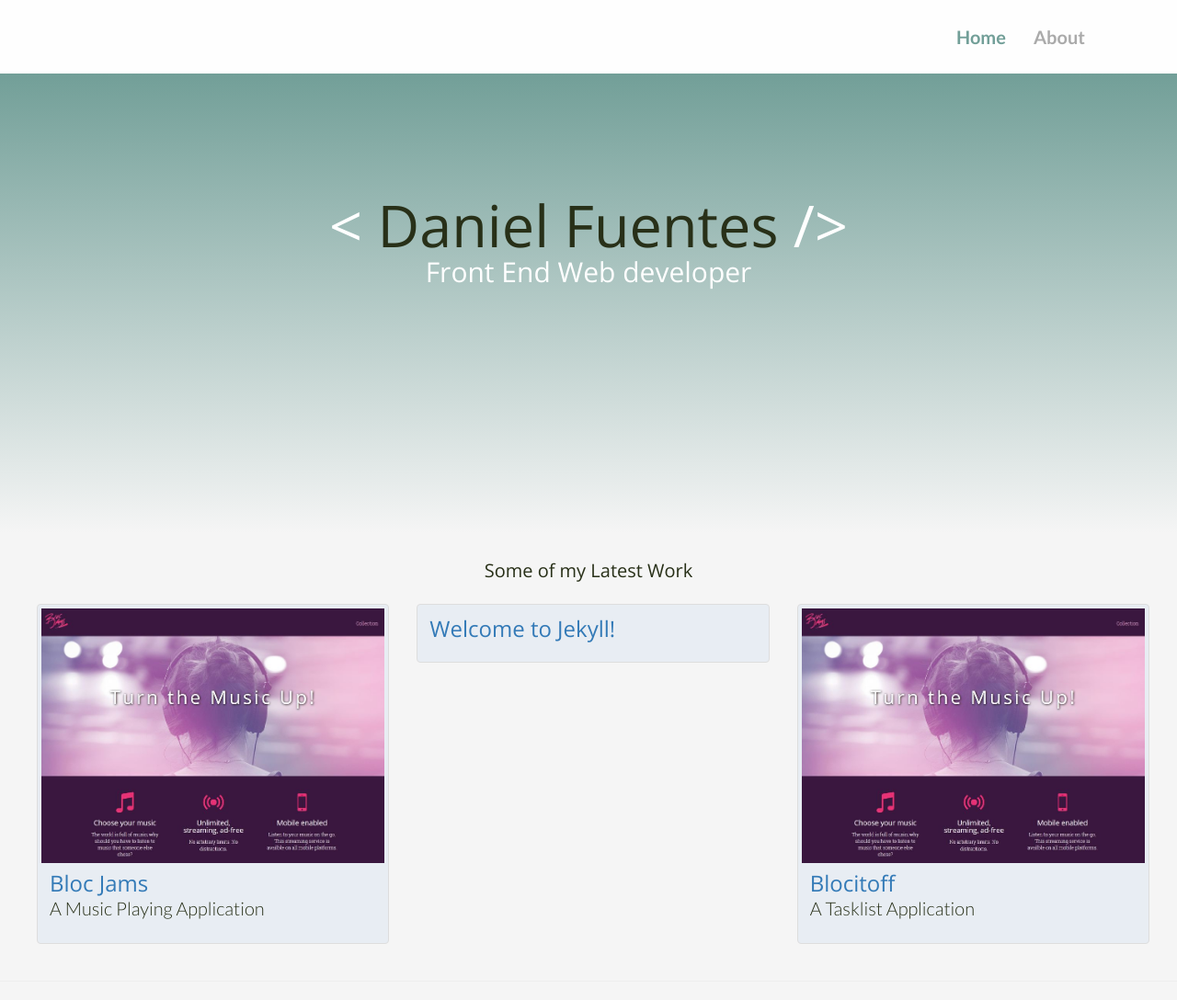
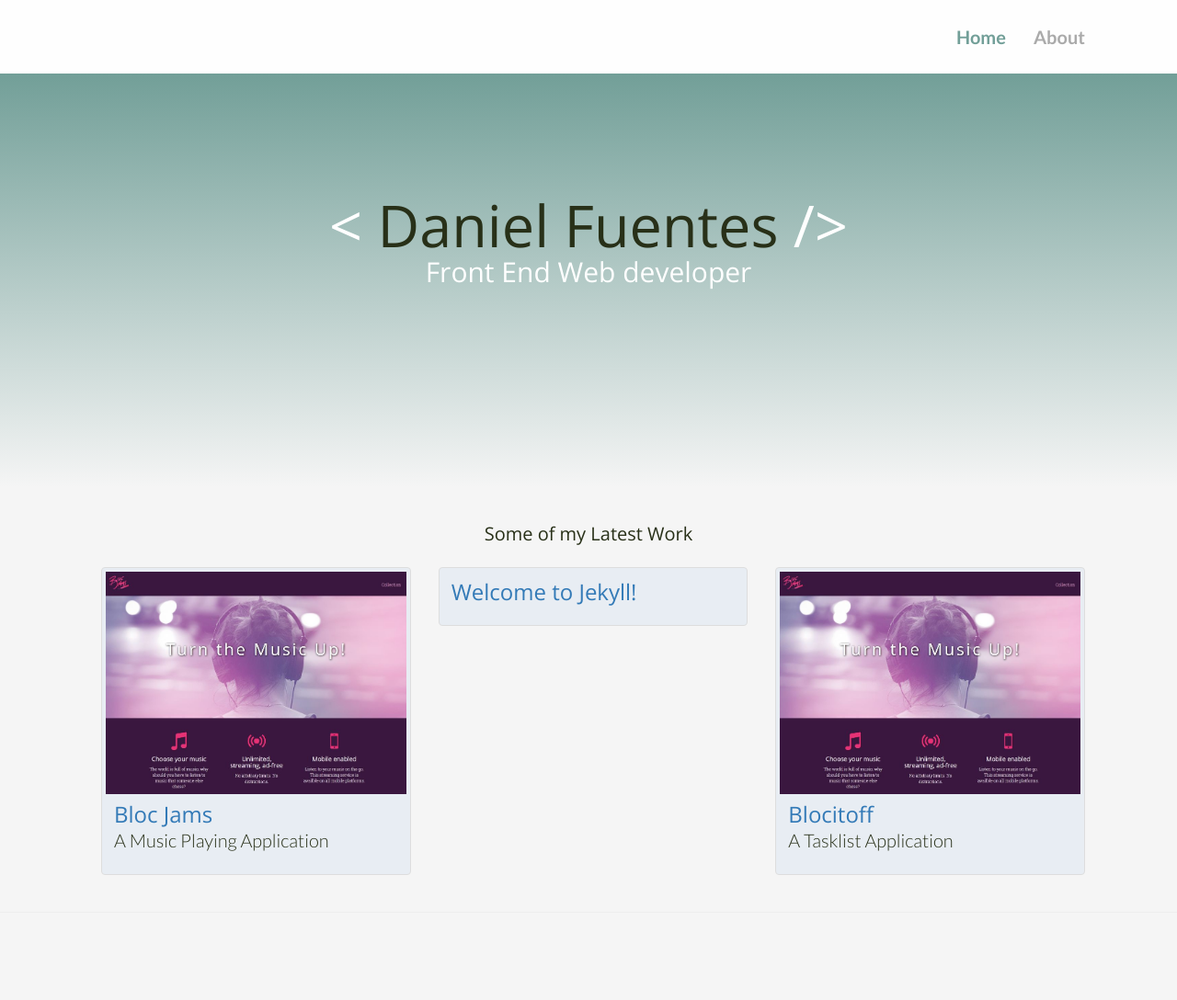
Before and after one commit to dfuentes22/dfuentes22.github.io, a Jekyll site: the page built from index.html, in a window 1280 px wide. Shown: the whole page at 92% size. Built offline with Jekyll 4.4.1, drawn with Linux system fonts in a browser that asks for light colours; nearby versions of some CDN libraries; after the commit the page ends 1013 px from its top, so only the background shows below that.

Commit message:
added conatiner div on index

```diff
--- a/css/main.css
+++ b/css/main.css
@@ -256,7 +256,7 @@ header .navbar-collapse {
     background: linear-gradient(#729f98, #f5f5f5); /* Standard syntax */
     /*animation: animatedBackground 180s linear infinite;*/
     text-align: center;
-    min-height: 400px;
+    min-height: 300px;
     width:100%;
     padding: 0;
     border-radius: 0px;
@@ -269,7 +269,7 @@ header .navbar-collapse {
 
 @media (min-width: 480px){
     .jumbotron {
-        min-height: 500px;
+        min-height: 450px;
 
     }
     .jumbotron .container {
--- a/index.html
+++ b/index.html
@@ -11,7 +11,7 @@ title: My Home Page
   </div>
 </div>
 <!-- End of Jumbotron -->
-
+<div class="container">
 <div class="row projects-title">
             <h1>Some of my Latest Work</h1>
         </div>
@@ -35,5 +35,5 @@ title: My Home Page
                 {% endfor %}
             </ul>
         </div><!-- row work-->
-
+</div>
       <hr>
```
